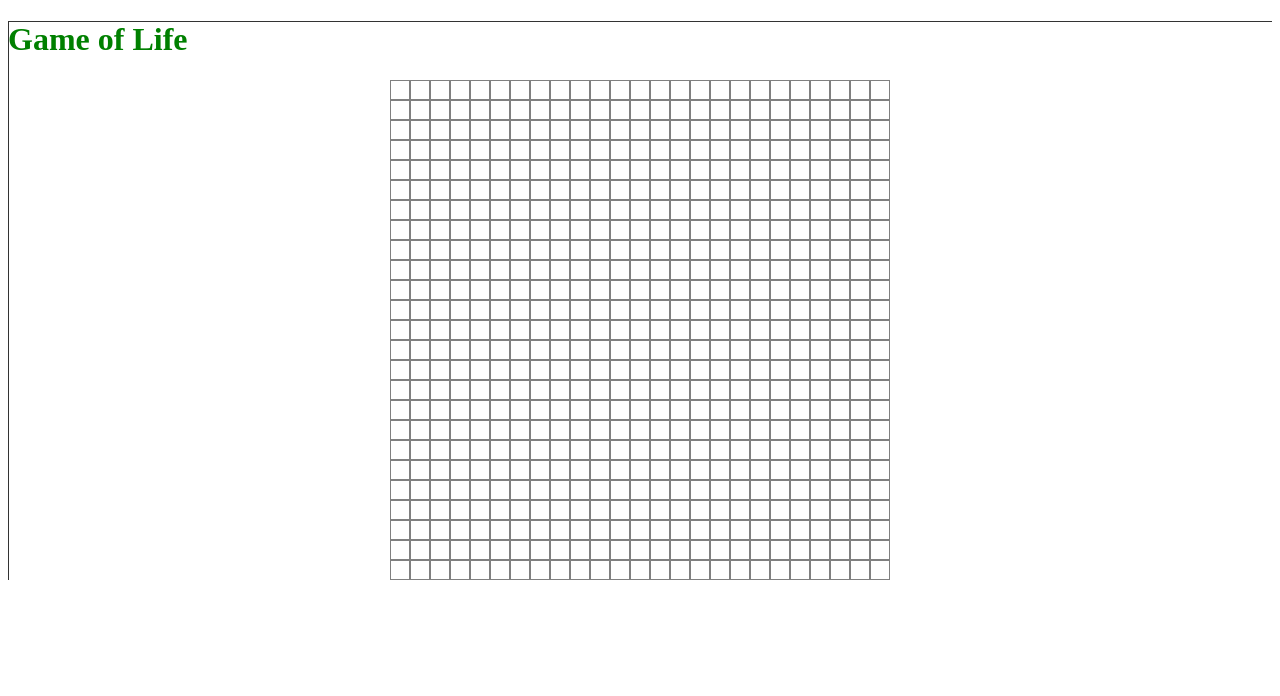
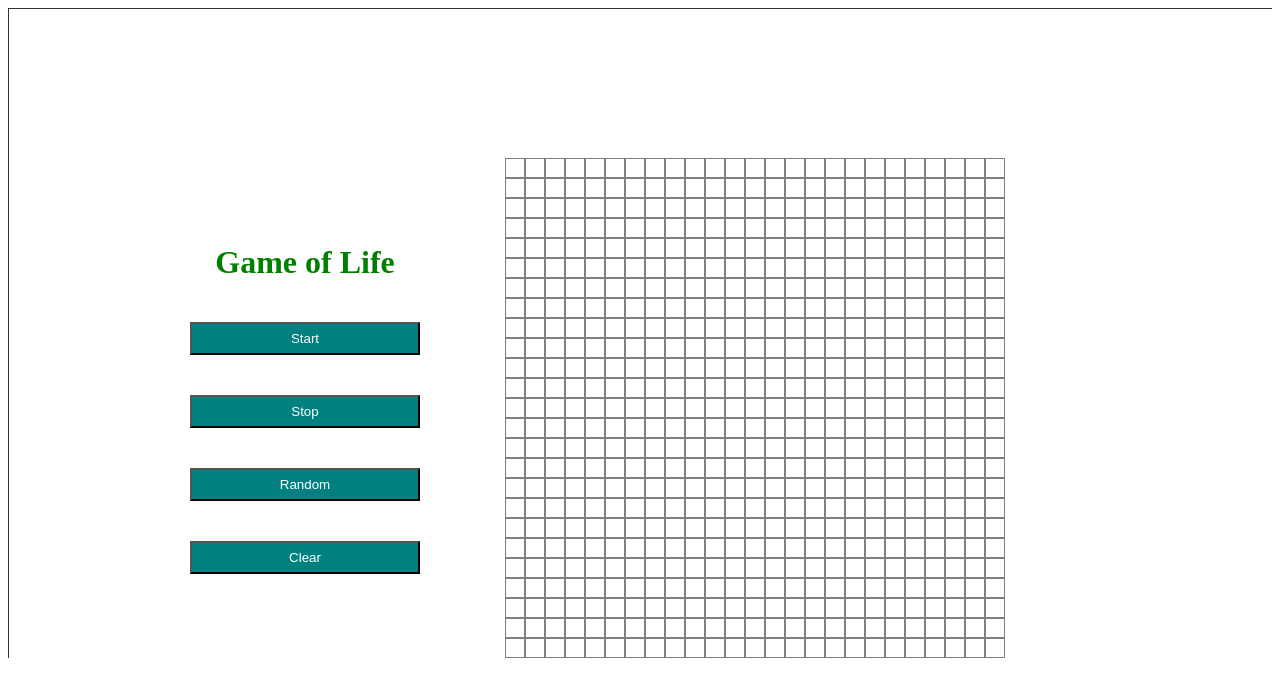
Before and after one commit to vy3191/CS-Build-Week-1, a React app: page / in a window 1280 px wide. Shown: the top 696 px of the page. Built offline with nearby package versions, Linux system fonts and the light colour scheme; the HTML template or start-up script is replaced by a standard one.

Commit message:
Added buttons to the game

```diff
--- a/src/App.css
+++ b/src/App.css
@@ -4,6 +4,7 @@
     linear-gradient(#333 1px, transparent 1px),
     linear-gradient(90deg, #333 1px, transparent 1px);
   /* background-color:yellow; */
+    padding-top: 150px;
 }
 
 * {
@@ -18,3 +19,27 @@
   flex-direction: row;
   flex-wrap: wrap;
 }
+
+.buttons-container {
+  display:flex;
+  flex-direction: column;
+  justify-content: flex-end;
+  align-items: center;
+}
+
+button {
+  min-width: 230px;
+  margin: 20px 0px;
+  padding: 7px 12px;
+  background-color: teal;
+  color: white;
+}
+
+.container {
+  display: flex;
+  max-width: 900px;
+  flex-direction: row;
+  justify-content: center;
+  align-items: center;
+  margin: 0px auto;
+}
--- a/src/App.js
+++ b/src/App.js
@@ -6,7 +6,6 @@ import Board from './Board';
 function App() {
   return (
     <div className="body">
-      <h1>Game of Life</h1>
       <Board />
     </div>
   )
--- a/src/Board.js
+++ b/src/Board.js
@@ -1,4 +1,5 @@
 import React, { useState } from 'react';
+import produce from 'immer';
 
 const numberOfRows = 25;
 const numberOfColumns = 25;
@@ -13,16 +14,36 @@ function Board() {
   })
   console.log(grid);
   return (
+    <div className="container">
+      <div className="buttons-container">
+        <h1>Game of Life</h1>
+        <button>Start</button>
+        <button>Stop</button>
+        <button>Random</button>
+        <button>Clear</button>
+      </div>
       <div className="grid-show">
         {grid.map((rows, rowIndex) =>
           rows.map((column, columnIndex) =>{
             return <div
+              onClick={() => {
+                const modifiedGrid = produce(grid, (singleGrid) => {
+                  singleGrid[rowIndex][columnIndex] = (singleGrid && singleGrid[rowIndex][columnIndex]) ? 0 : 1;
 
+                })
+                setGrid(modifiedGrid)
+              }}
               key={`${rowIndex}-${columnIndex}`}
-            style={{width:20, height:20, backgroundColor: grid[rowIndex][columnIndex] ? 'black' : undefined, border: '1px solid gray'}}
+              style={{
+                width:20,
+                height:20,
+                backgroundColor: grid[rowIndex][columnIndex] ? 'black' : undefined,
+                border: '1px solid gray'
+              }}
 
             />
         }))}
+      </div>
     </div>
   )
 };
```
Lines whose indentation alone changed are shown as unchanged.
